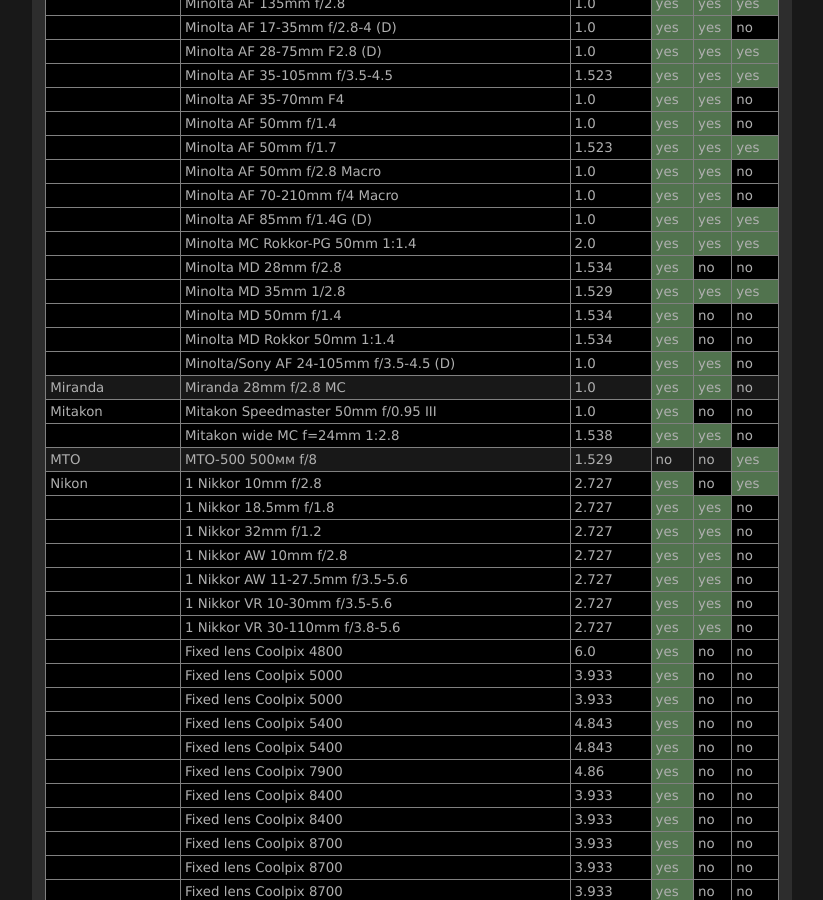
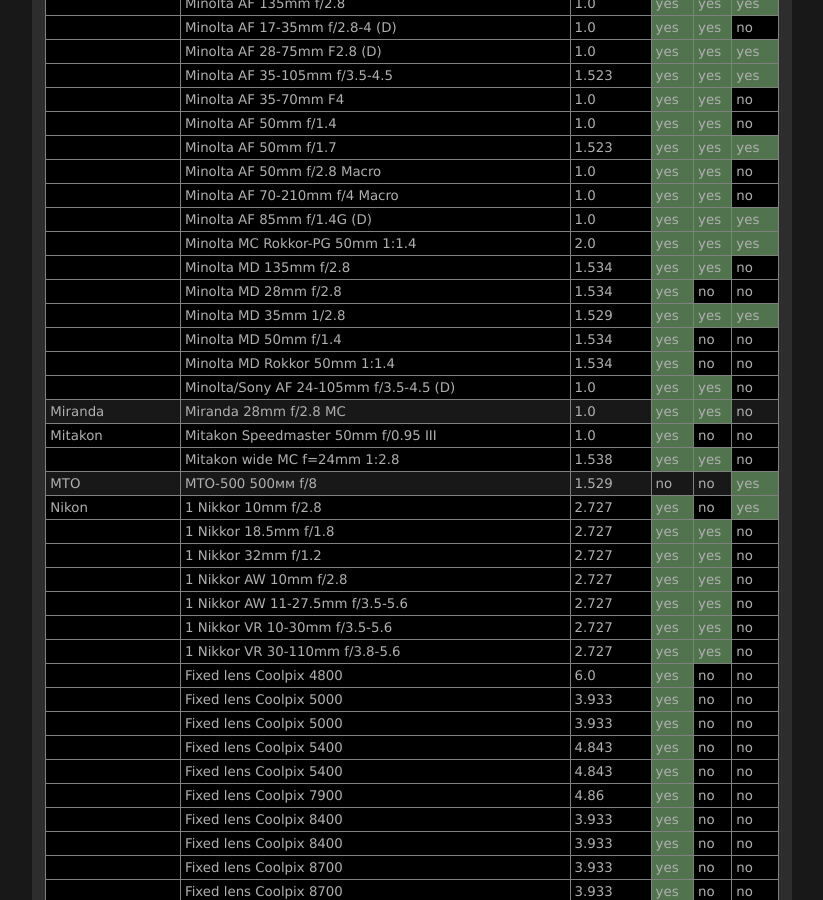
Before and after one commit to lensfun/lensfun.github.io, a Jekyll site: the page built from _posts/lenslist/2999-12-31-Lenslist-master.md, in a window 1280 px wide and 900 px high, scrolled down 11551 px. Shown: the whole window, without its empty margins (284-1107 px from the left). Built offline with Jekyll 4.4.1, drawn with Linux system fonts in a browser that asks for light colours.

Commit message:
Update master lens list from GitHub Actions

```diff
--- a/_posts/lenslist/2999-12-31-Lenslist-master.md
+++ b/_posts/lenslist/2999-12-31-Lenslist-master.md
@@ -477,6 +477,7 @@ This list was generated on 2025-08-20 from current Lensfun sources. Your Lensfun
 <tr class="lenslist-bg1"><td></td><td>Minolta AF 70-210mm f/4 Macro</td><td>1.0</td><td class="lenslist-highlight lenslist-check">yes</td><td class="lenslist-highlight lenslist-check">yes</td><td class="lenslist-check">no</td></tr>
 <tr class="lenslist-bg1"><td></td><td>Minolta AF 85mm f/1.4G (D)</td><td>1.0</td><td class="lenslist-highlight lenslist-check">yes</td><td class="lenslist-highlight lenslist-check">yes</td><td class="lenslist-highlight lenslist-check">yes</td></tr>
 <tr class="lenslist-bg1"><td></td><td>Minolta MC Rokkor-PG 50mm 1:1.4</td><td>2.0</td><td class="lenslist-highlight lenslist-check">yes</td><td class="lenslist-highlight lenslist-check">yes</td><td class="lenslist-highlight lenslist-check">yes</td></tr>
+<tr class="lenslist-bg1"><td></td><td>Minolta MD 135mm f/2.8</td><td>1.534</td><td class="lenslist-highlight lenslist-check">yes</td><td class="lenslist-highlight lenslist-check">yes</td><td class="lenslist-check">no</td></tr>
 <tr class="lenslist-bg1"><td></td><td>Minolta MD 28mm f/2.8</td><td>1.534</td><td class="lenslist-highlight lenslist-check">yes</td><td class="lenslist-check">no</td><td class="lenslist-check">no</td></tr>
 <tr class="lenslist-bg1"><td></td><td>Minolta MD 35mm 1/2.8</td><td>1.529</td><td class="lenslist-highlight lenslist-check">yes</td><td class="lenslist-highlight lenslist-check">yes</td><td class="lenslist-highlight lenslist-check">yes</td></tr>
 <tr class="lenslist-bg1"><td></td><td>Minolta MD 50mm f/1.4</td><td>1.534</td><td class="lenslist-highlight lenslist-check">yes</td><td class="lenslist-check">no</td><td class="lenslist-check">no</td></tr>
```
